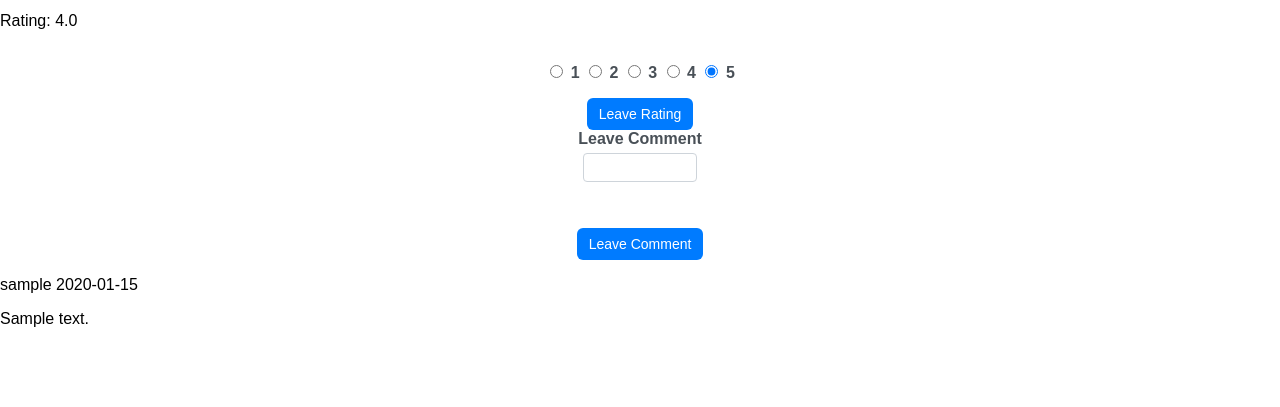
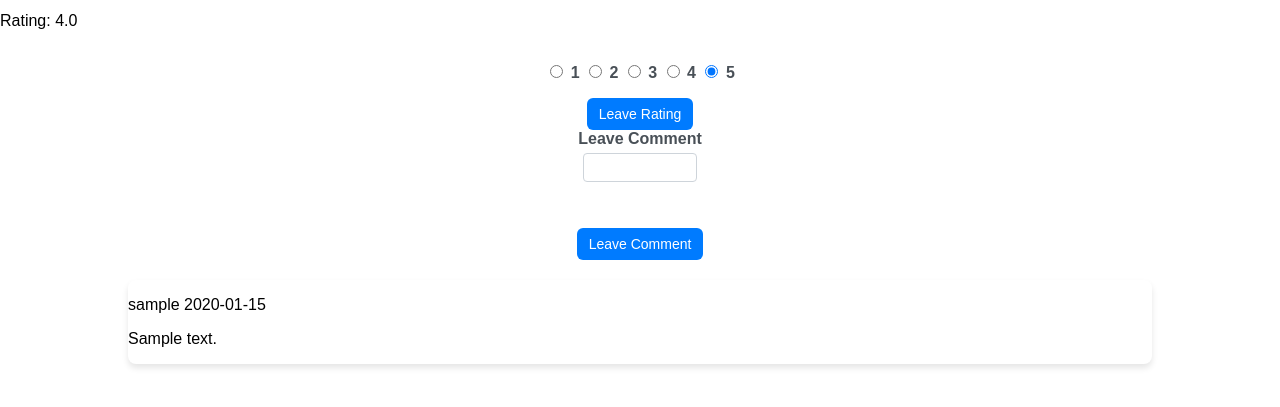
Before and after one commit to saglin/D0018E, a Flask app: page /item/1 in a window 1280 px wide. Shown: the part 264-671 px from the top of the page. Run offline with Flask 3, Linux system fonts and the light colour scheme; tables that the repository leaves empty hold one stand-in row (values such as "Sample post"); some libraries are stand-ins or nearby versions.

Commit message:
Changed look of comments

```diff
--- a/static/styles.css
+++ b/static/styles.css
@@ -131,3 +131,13 @@ button {
 button:hover {
     background-color: #0056b3;
 }
+
+.comment {
+    width: 80%;
+    margin: 20px auto;
+    border-collapse: collapse;
+    background-color: #fff;
+    box-shadow: 0 4px 6px rgba(0, 0, 0, 0.1);
+    border-radius: 8px;
+    overflow: hidden;
+}
--- a/templates/item.html
+++ b/templates/item.html
@@ -50,8 +50,10 @@
     </form>
 
     {% for comment in comments %}
-    <p>{{ comment[0] }} {{ comment[1] }}</p>
-    <p>{{ comment[2] }}</p>
+    <div class="comment">
+        <p>{{ comment[0] }} {{ comment[1] }}</p>
+        <p>{{ comment[2] }}</p>
+    </div>
     {% endfor %}
 
 
```
